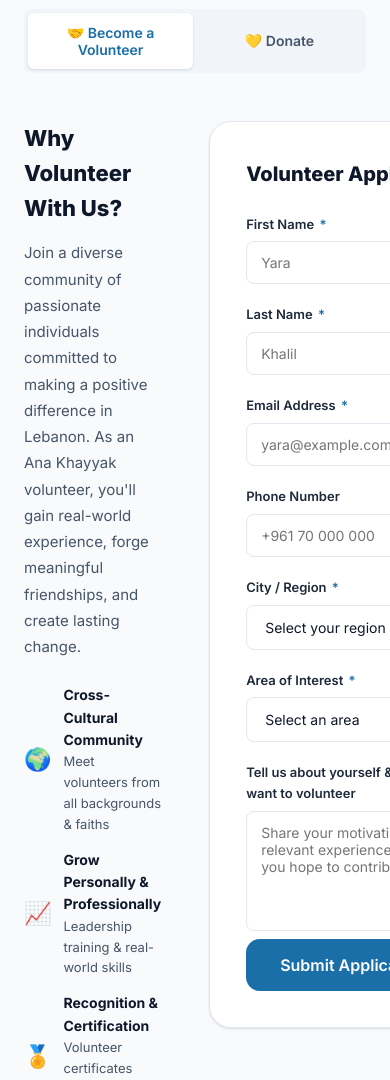
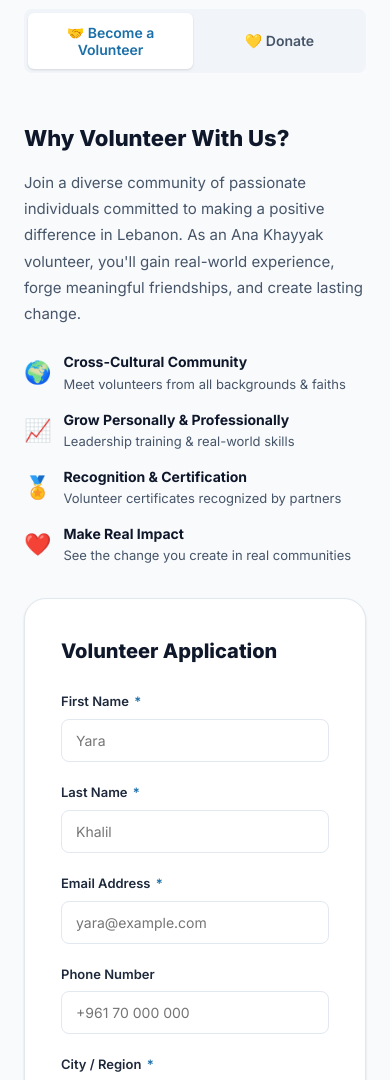
Before and after one commit to AbedAmouneh/Ana-Khayak, a plain HTML site: page index.html in a window 390 px wide. Shown: the part 10920-12000 px from the top of the page. Drawn offline with Linux system fonts and the light colour scheme.

Commit message:
layout fix

```diff
--- a/index.html
+++ b/index.html
@@ -1008,6 +1008,13 @@
     .form-grid { display: grid; grid-template-columns: 1fr 1fr; gap: 20px; }
     .form-full { grid-column: 1 / -1; }
 
+    .involved-grid {
+      display: grid;
+      grid-template-columns: 1fr 1.6fr;
+      gap: 48px;
+      align-items: start;
+    }
+
     .form-group { display: flex; flex-direction: column; gap: 7px; }
     .form-label { font-size: 13px; font-weight: 600; color: var(--gray-800); }
     .form-label span { color: var(--blue-primary); margin-left: 2px; }
@@ -1550,11 +1557,12 @@
       .involved-tab { flex: 1; text-align: center; }
       .contact-form-wrapper { padding: 24px; }
       .values-grid { grid-template-columns: repeat(2, 1fr); }
+      .involved-grid { grid-template-columns: 1fr; gap: 32px; }
 
       /* Mobile overflow prevention */
       section, .section, footer, .voxire-strip,
       .container, .hero, #hero, #about, #mission,
-      #activities, #partners, #get-involved, #contact, #gallery, #cta {
+      #activities, #partners, #contact, #gallery, #cta {
         max-width: 100vw;
         overflow-x: hidden;
       }
@@ -2020,7 +2028,7 @@
 
       <!-- Volunteer Form -->
       <div id="tab-volunteer" class="tab-content active fade-up">
-        <div style="display:grid; grid-template-columns: 1fr 1.6fr; gap:48px; align-items:start;">
+        <div class="involved-grid">
           <div>
             <h3 style="font-size:22px; font-weight:800; margin-bottom:14px;" data-en="Why Volunteer With Us?" data-ar="لماذا تتطوع معنا؟">Why Volunteer With Us?</h3>
             <p style="font-size:15px; color: var(--gray-600); line-height:1.75; margin-bottom:24px;" data-en="Join a diverse community of passionate individuals committed to making a positive difference in Lebanon. As an Ana Khayyak volunteer, you'll gain real-world experience, forge meaningful friendships, and create lasting change." data-ar="انضم إلى مجتمع متنوع من الأفراد الشغوفين الملتزمين بإحداث فرق إيجابي في لبنان. كمتطوع في أنا خيّاك، ستكتسب خبرة عملية وتبني صداقات حقيقية وتُحدث تغييراً دائماً.">Join a diverse community of passionate individuals committed to making a positive difference in Lebanon. As an Ana Khayyak volunteer, you'll gain real-world experience, forge meaningful friendships, and create lasting change.</p>
@@ -2120,7 +2128,7 @@
 
       <!-- Donate Tab -->
       <div id="tab-donate" class="tab-content fade-up">
-        <div style="display:grid; grid-template-columns: 1fr 1.6fr; gap:48px; align-items:start;">
+        <div class="involved-grid">
           <div>
             <h3 style="font-size:22px; font-weight:800; margin-bottom:14px;" data-en="Your Donation Creates Change" data-ar="تبرعك يصنع التغيير">Your Donation Creates Change</h3>
             <p style="font-size:15px; color: var(--gray-600); line-height:1.75; margin-bottom:24px;" data-en="Every contribution, big or small, makes a real difference in the lives of those we serve. Your donation enables us to expand our reach and deepen our impact across Lebanon." data-ar="كل مساهمة، صغيرة كانت أم كبيرة، تُحدث فرقاً حقيقياً في حياة من نخدمهم. تبرعك يُمكّننا من توسيع مدى وصولنا وتعميق أثرنا في لبنان.">Every contribution, big or small, makes a real difference in the lives of those we serve. Your donation enables us to expand our reach and deepen our impact across Lebanon.</p>
```
